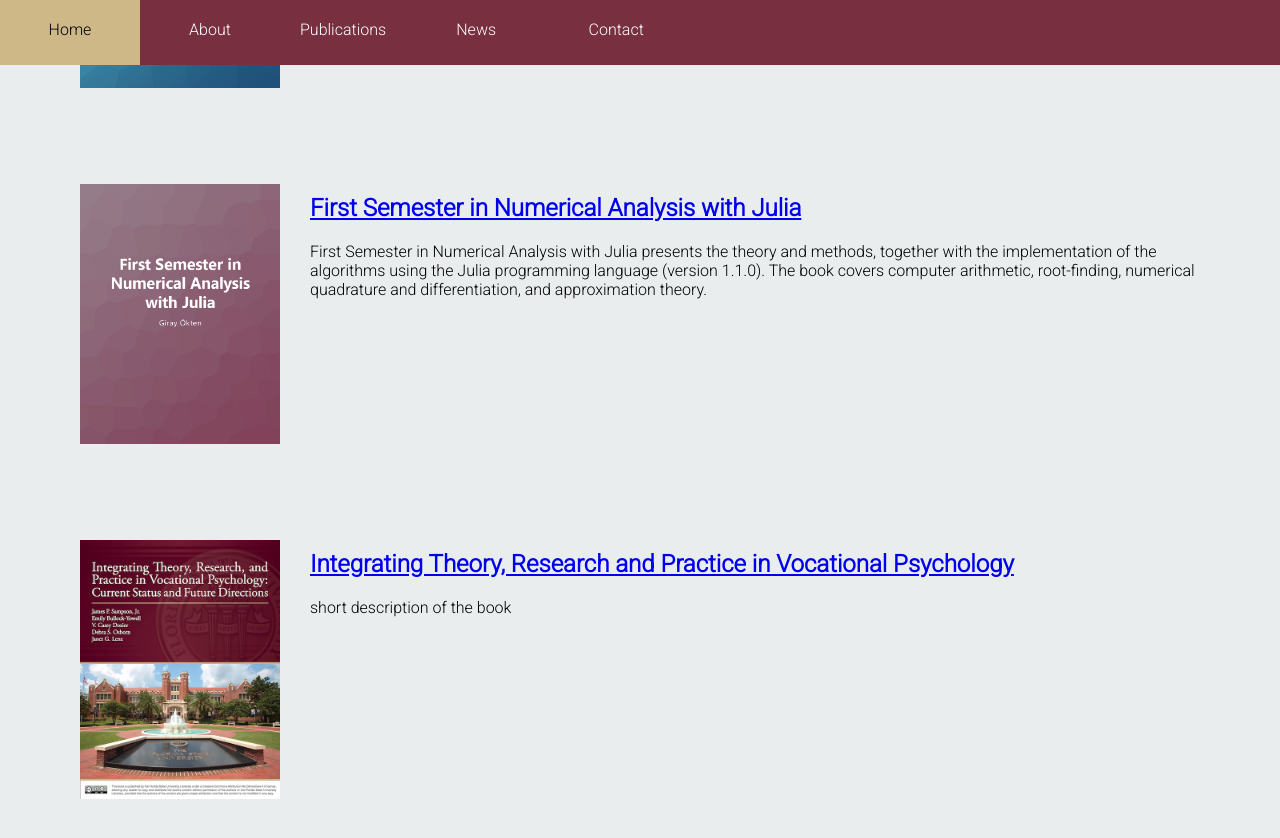
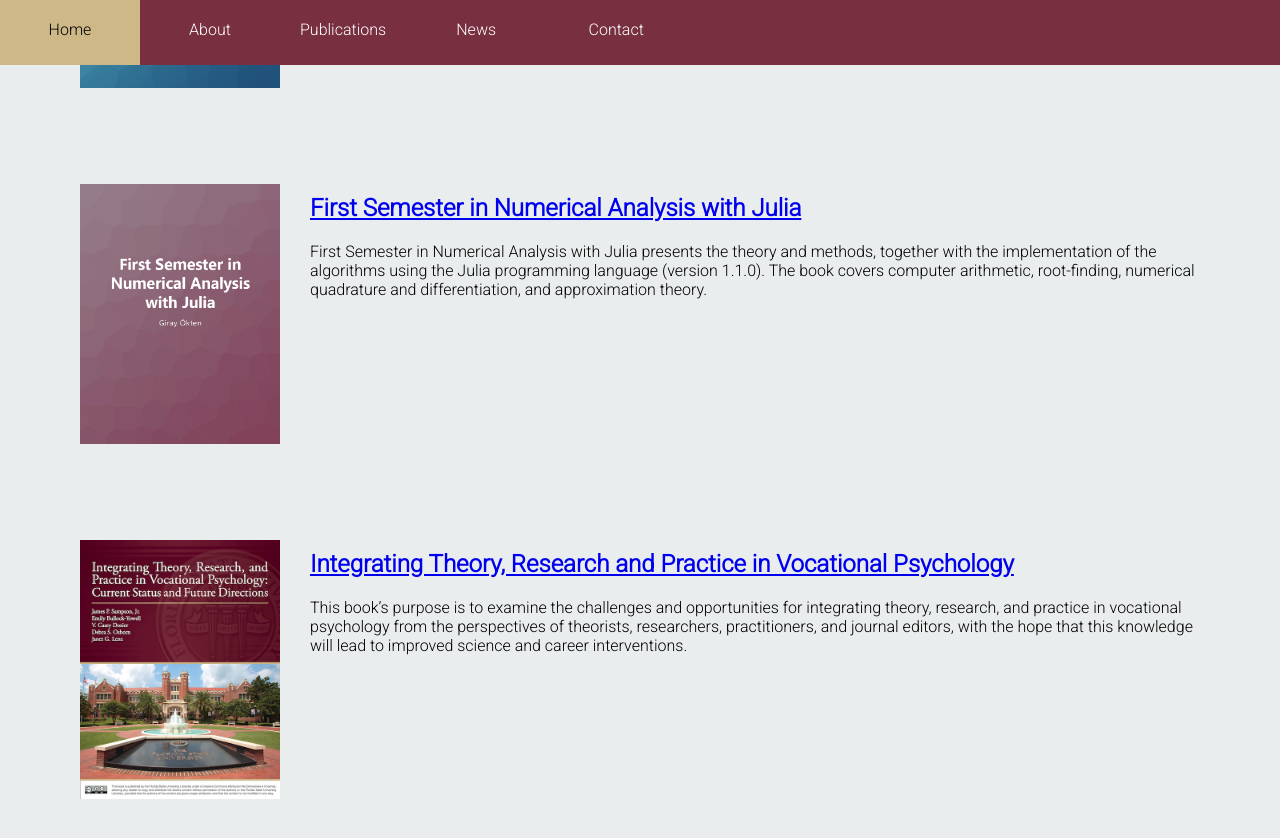
Before and after one commit to fsulibpub/fsulibpub.github.io, a Jekyll site: the page built from books-oer.md, in a window 1280 px wide and 900 px high, scrolled down 643 px. Shown: the top 838 px of the window. Built offline with Jekyll 4.4.1, drawn with Linux system fonts in a browser that asks for light colours.

Commit message:
add "short description"

```diff
--- a/_books-oer/vocPsy.md
+++ b/_books-oer/vocPsy.md
@@ -1,7 +1,7 @@
 ---
 layout: default
 title: "Integrating Theory, Research and Practice in Vocational Psychology"
-description: "short description of the book"
+description: "This book’s purpose is to examine the challenges and opportunities for integrating theory, research, and practice in vocational psychology from the perspectives of theorists, researchers, practitioners, and journal editors, with the hope that this knowledge will lead to improved science and career interventions."
 permalink: /books-oer/vocPsy/
 image: books-oer/bookSVP.jpg
 ---
```
